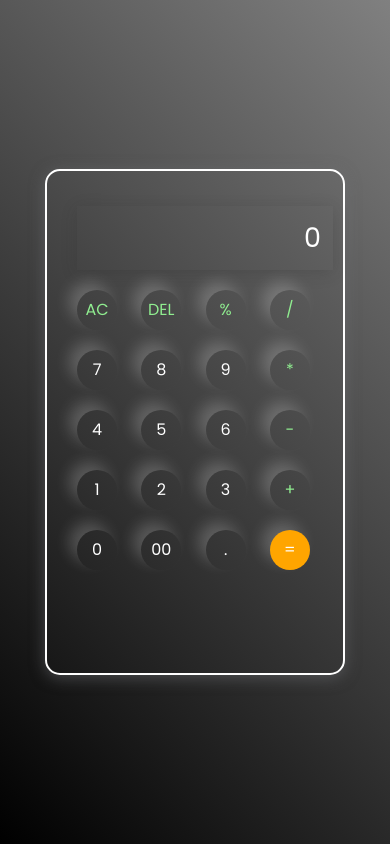
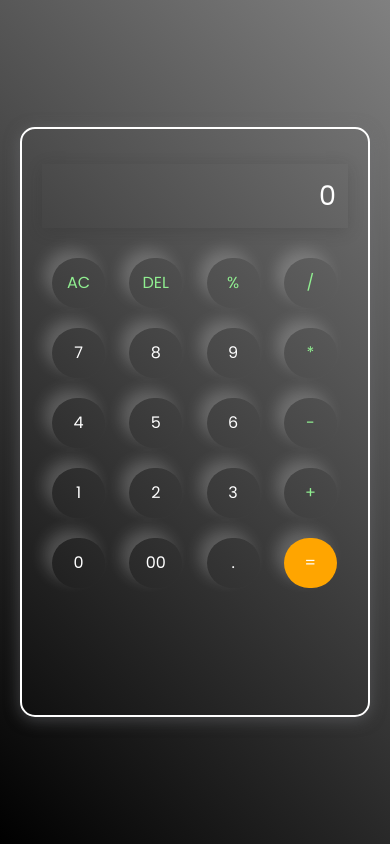
Before and after one commit to destro0073/webcalculator.org, a plain HTML site: page index.html in a window 390 px wide. Drawn offline with Linux system fonts and the light colour scheme.

Commit message:
Add files via upload

```diff
--- a/style.css
+++ b/style.css
@@ -22,13 +22,14 @@ body {
 }
 input {
   width: 350px;
-  border: none;padding: 20px;margin: 10px;
+  border: none;padding: 20px;
   background: transparent;
   box-shadow: 0 3px 15px rgba(39, 39, 39, 0.2);
   font-size: 40px;
   text-align: right;cursor: pointer;
   outline: none;
   color: white;
+  margin-bottom: 20px;
 }
 input::placeholder {
   color: white;
@@ -42,7 +43,7 @@ button {
   color: white;
   font-size: 20px;
   border-radius: 50%;
-  box-shadow: -8px -8px 15px rgba(255, 255, 255, 0.2);
+  box-shadow: -8px 8px 15px rgba(255, 255, 255, 0.2);
   cursor: pointer;
 }
 .equalBut {
@@ -55,8 +56,8 @@ button {
 /*................for smaller screen < 540px...................*/
 @media screen and (max-width: 768px) {
   .calculator {
-    width: 300px;
-    height: 60vh;
+    width: 350px;
+    height: 70vh;
   }
   input {
     width: 100%;
@@ -65,9 +66,14 @@ button {
     font-size: 27px;
   }
   button {
-    width: 40px;
+    width: 53px;
     border-radius: 50px;
     font-size: 16px;
-    height: 40px;
+    height: 50px;
+    box-shadow: -8px -8px 15px rgba(255, 255, 255, 0.2);
+    transition: .3s ease;
+  }
+  button:hover {
+    opacity: .7;
   }
 }
```
